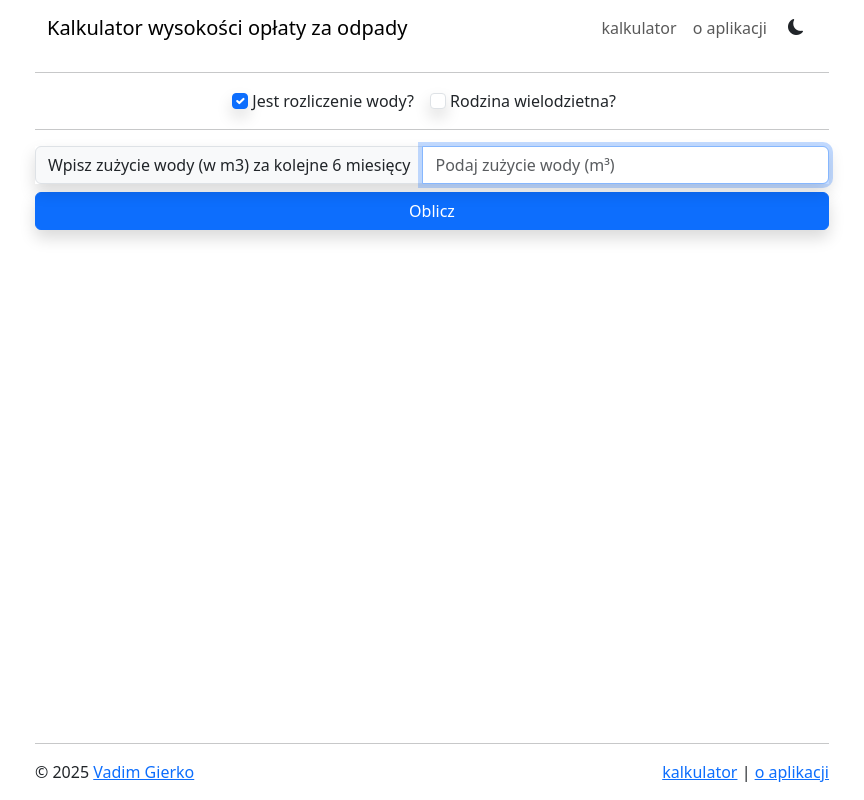
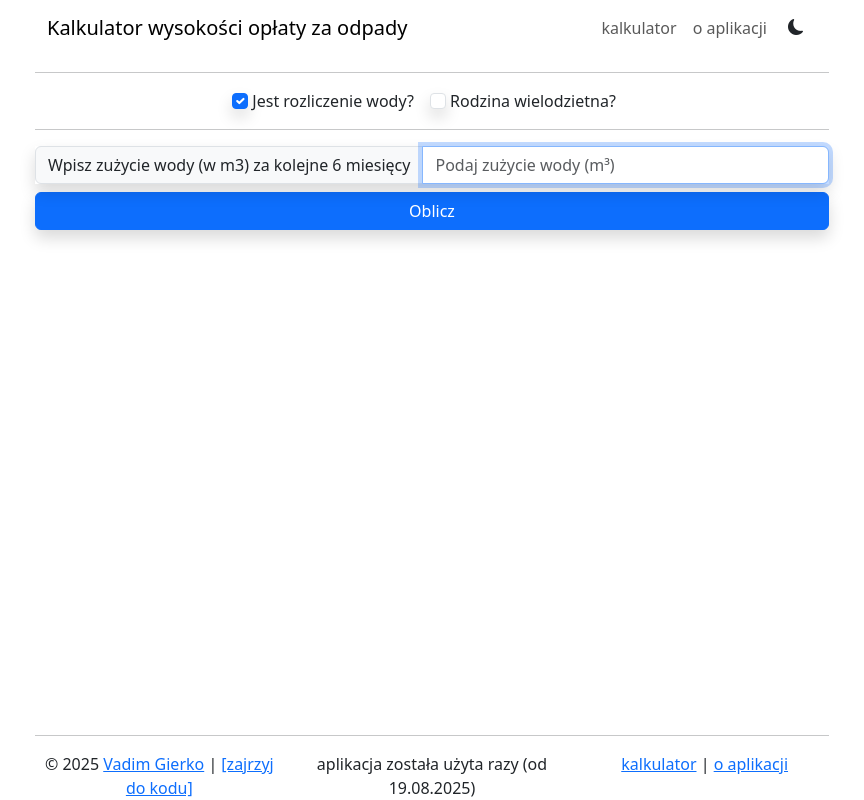
Before and after one commit to vadimgierko/lublin-waste-disposal-charge-calculator, a Next.js app: page / in a window 1280 px wide. Shown: the whole page, without its empty margins (208-1072 px from the left). Built offline with nearby package versions, Linux system fonts and the light colour scheme; no server answers; the database is empty.

Commit message:
show counter; add repo link; update footer styles

```diff
--- a/src/layout/Footer/index.tsx
+++ b/src/layout/Footer/index.tsx
@@ -1,23 +1,29 @@
+import { Col, Row } from "react-bootstrap";
 import Counter from "./Counter";
 import Link from "next/link";
 
 export default function Footer() {
 	return (
-		<footer className="d-flex justify-content-between align-items-center mb-3">
-			<span>
+		<footer>
+			<Row>
+				<Col md={4}>
 				&copy; 2025{" "}
 				<a href="https://vadimgierko.com" target="_blank">
 					Vadim Gierko
+				</a> | <a href="https://github.com/vadimgierko/lublin-waste-disposal-charge-calculator" target="_blank">
+					[zajrzyj do kodu]
 				</a>
-			</span>
+			</Col>
 
-			<span>
+			<Col md={4}>
+				<Counter />
+			</Col>
+
+			<Col md={4}>
 				<Link href="/">kalkulator</Link> |{" "}
 				<Link href="/o-aplikacji">o aplikacji</Link>
-			</span>
-
-			{/** UNCOMMENT WHEN STATISTICS WILL BE SUBSTANTIAL ;-) */}
-			{/* <Counter /> */}
+			</Col>
+			</Row>
 		</footer>
 	);
 }
```
Also changed, not shown: 1 other file (tests, documents, lock files or other folders).
